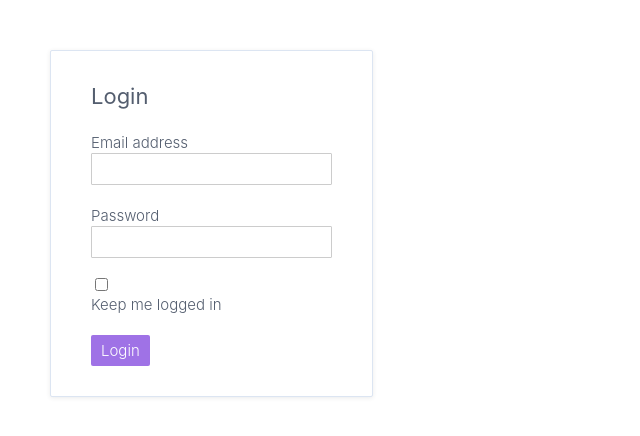
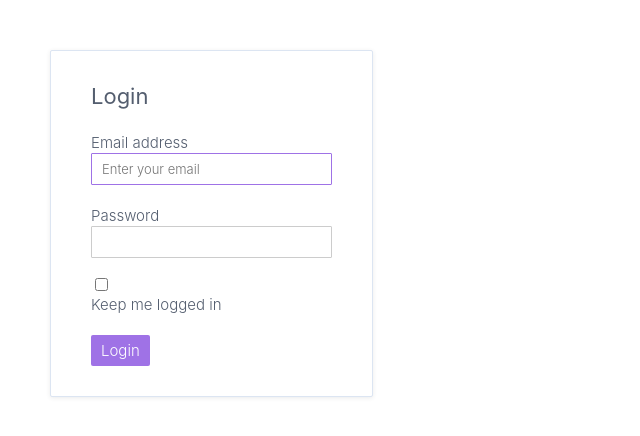
Before and after one commit to biborn/angular-advanced-v2, an Angular app: page / in a window 1280 px wide. Shown: the top 436 px of the page, without its empty margins (0-640 px from the left). Built offline with nearby package versions, Linux system fonts and the light colour scheme.

Commit message:
Using ElementRef and nativeElement
Since we queried the native element using ViewChild and ElementRef, we can use it like vanilla JS.

This codes adds a placeholder, apply a class to the element, and then automatically add focus to the input box.

```diff
--- a/src/app/auth-form/auth-form.component.ts
+++ b/src/app/auth-form/auth-form.component.ts
@@ -52,7 +52,9 @@ export class AuthFormComponent implements OnInit, AfterContentInit, AfterViewIni
   }
 
   ngAfterViewInit() {
-    console.log(this.email);
+    this.email.nativeElement.setAttribute('placeholder', 'Enter your email');
+    this.email.nativeElement.classList.add('email');
+    this.email.nativeElement.focus();
 
     if (this.message) {
       this.message.forEach((message) => {
```
